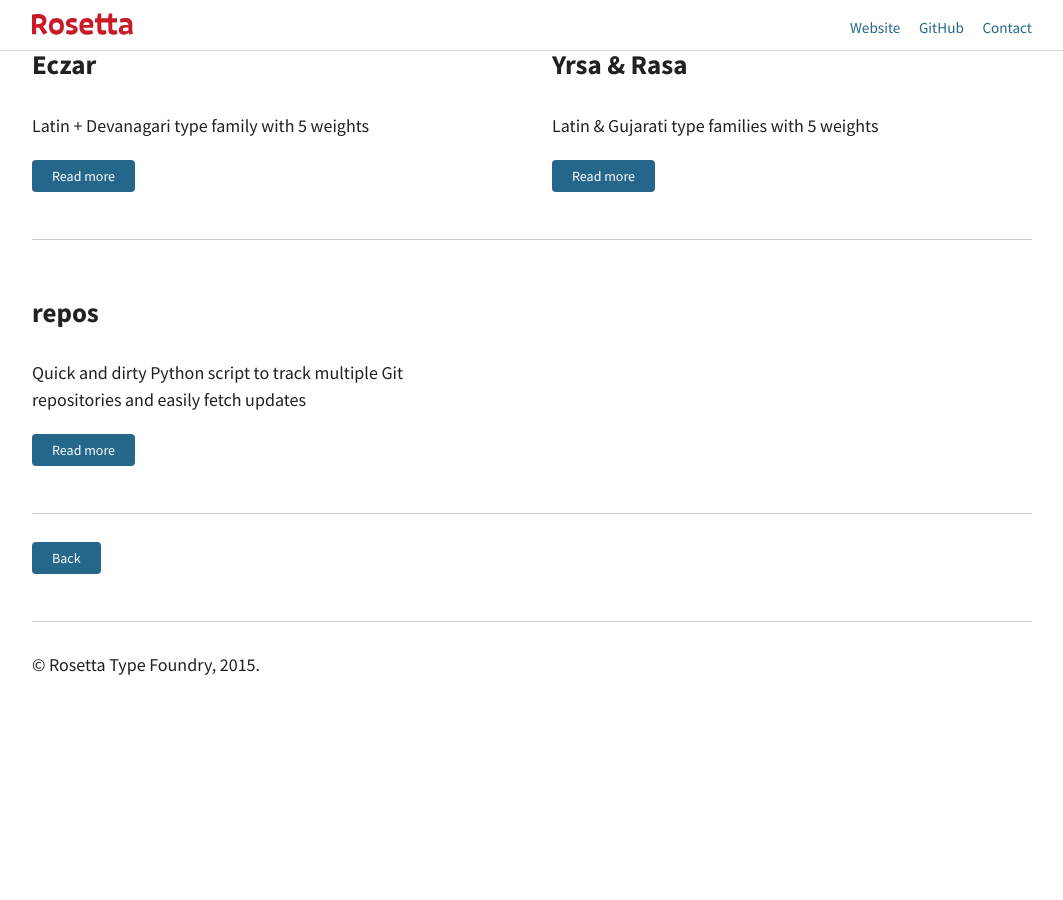
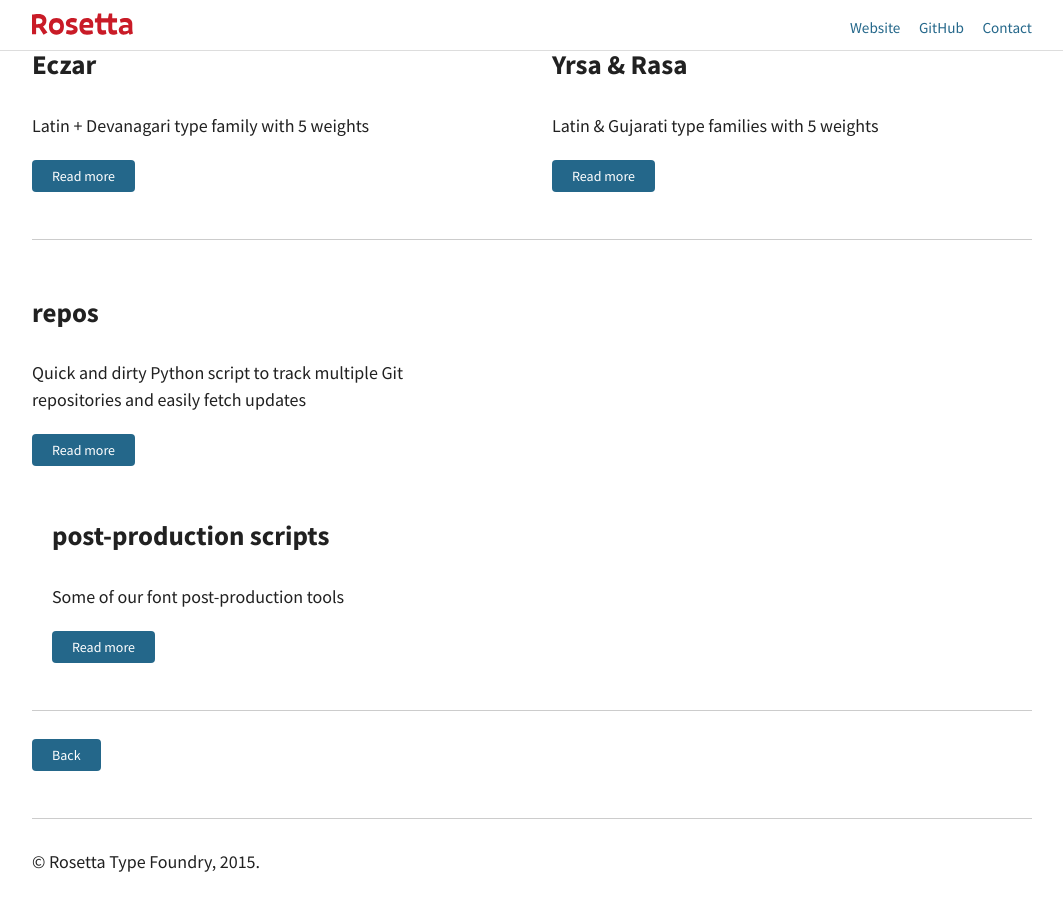
Before and after one commit to rosettatype/rosettatype.github.io, a Jekyll site: the page built from HOME.md, in a window 1280 px wide and 900 px high, scrolled down 547 px. Shown: the whole window, without its empty margins (108-1171 px from the left). Built offline with Jekyll 4.4.1, drawn with Linux system fonts in a browser that asks for light colours; before the commit the page ends 1250 px from its top, so only the background shows below that; part of the change alters nothing that is shown.

Commit message:
Revert "Removed post-production scripts"
This reverts commit 15d438cac8c918581f3a75eb9fe986aeca1c7504.

```diff
--- a/_config.yml
+++ b/_config.yml
@@ -26,6 +26,6 @@ articles:
   - title: repos
     link: http://github.com/rosettatype/repos
     description: Quick and dirty Python script to track multiple Git repositories and easily fetch updates
-#  - title: post-production scripts
-#    link: https://github.com/rosettatype/post-production-scripts
-#    description: Some of our font post-production tools
+  - title: post-production scripts
+    link: https://github.com/rosettatype/post-production-scripts
+    description: Some of our font post-production tools
```
